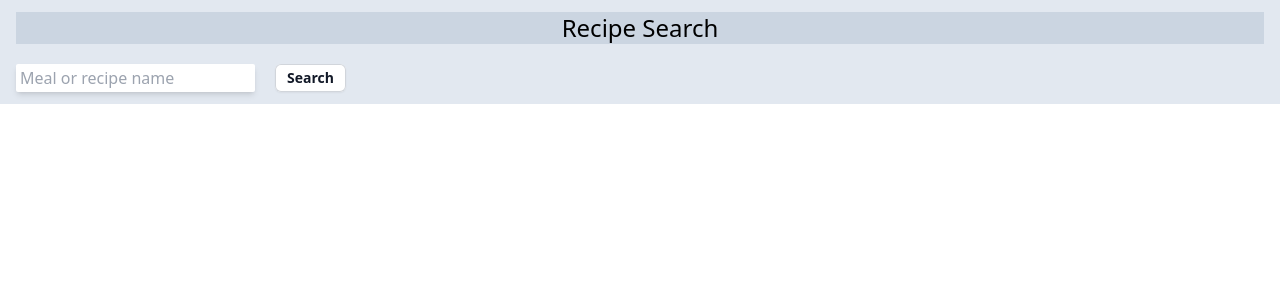
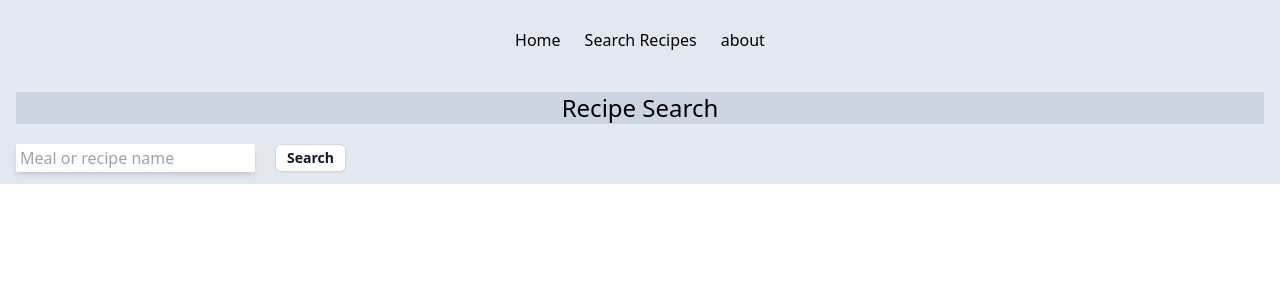
Before and after one commit to lbholmes1998/cuisine_cart, a Next.js app in the folder frontend/: page /RecipeSearch in a window 1280 px wide. Shown: the top 300 px of the page. Built offline with nearby package versions, Linux system fonts and the light colour scheme.

Commit message:
Show navbar on all comps

```diff
--- a/frontend/src/app/layout.tsx
+++ b/frontend/src/app/layout.tsx
@@ -1,3 +1,4 @@
+import Navbar from '@/app/Navbar'
 import './globals.css';
 
 export default function RootLayout({
@@ -6,6 +7,9 @@ export default function RootLayout({
   children: React.ReactNode;
 }) {
   return (
-      <div>{children}</div>
+    <>
+      <Navbar/>
+      <main>{children}</main>
+    </>
   );
 }
```
